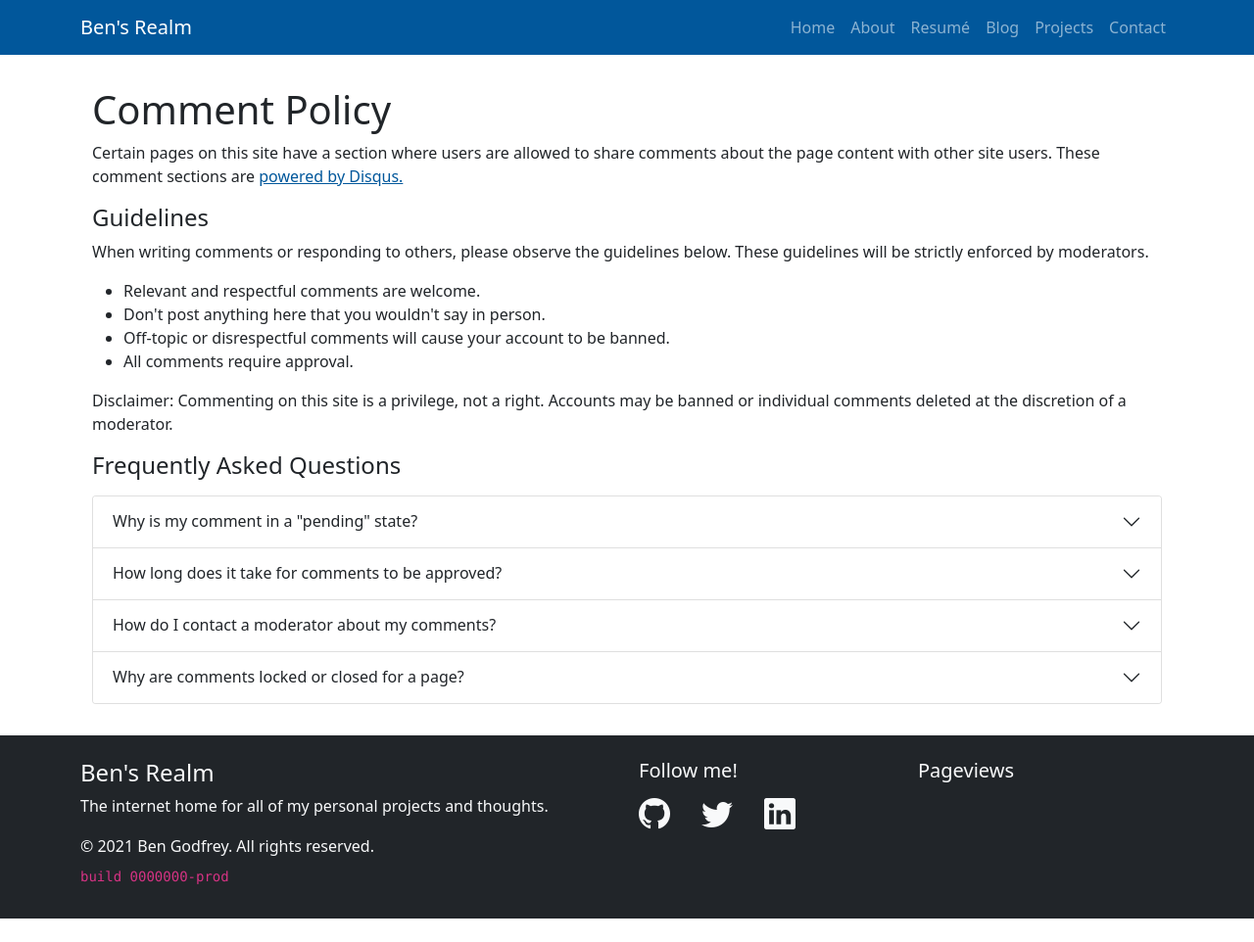
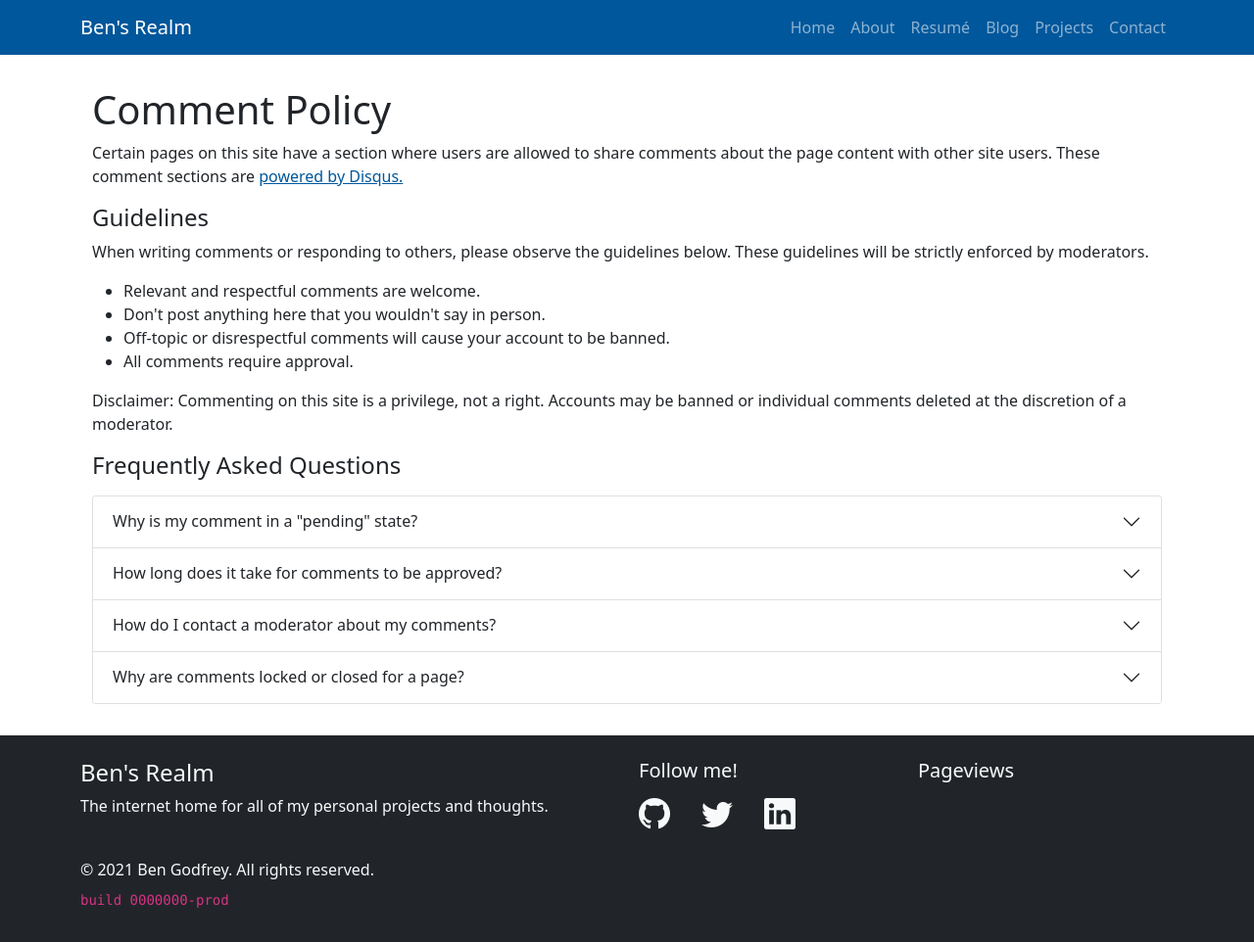
Before and after one commit to BenJetson/benjetson.github.io, a Jekyll site: the page built from comments.html, in a window 1280 px wide. Shown: the whole page at 98% size. Built offline with Jekyll 4.4.1, drawn with Linux system fonts in a browser that asks for light colours; before the commit the page ends 938 px from its top, so only the background shows below that.

Commit message:
Increase margin on copyright text. #116

```diff
--- a/_includes/footer.html
+++ b/_includes/footer.html
@@ -27,7 +27,7 @@
         <div id="counter"></div>
       </div>
     </div>
-    <div class="row pb-3">
+    <div class="row pt-4 pb-3">
       <div class="col">
         <h6>
           &copy; {{ "now" | date: "%Y" }} Ben Godfrey. All rights reserved.
```
